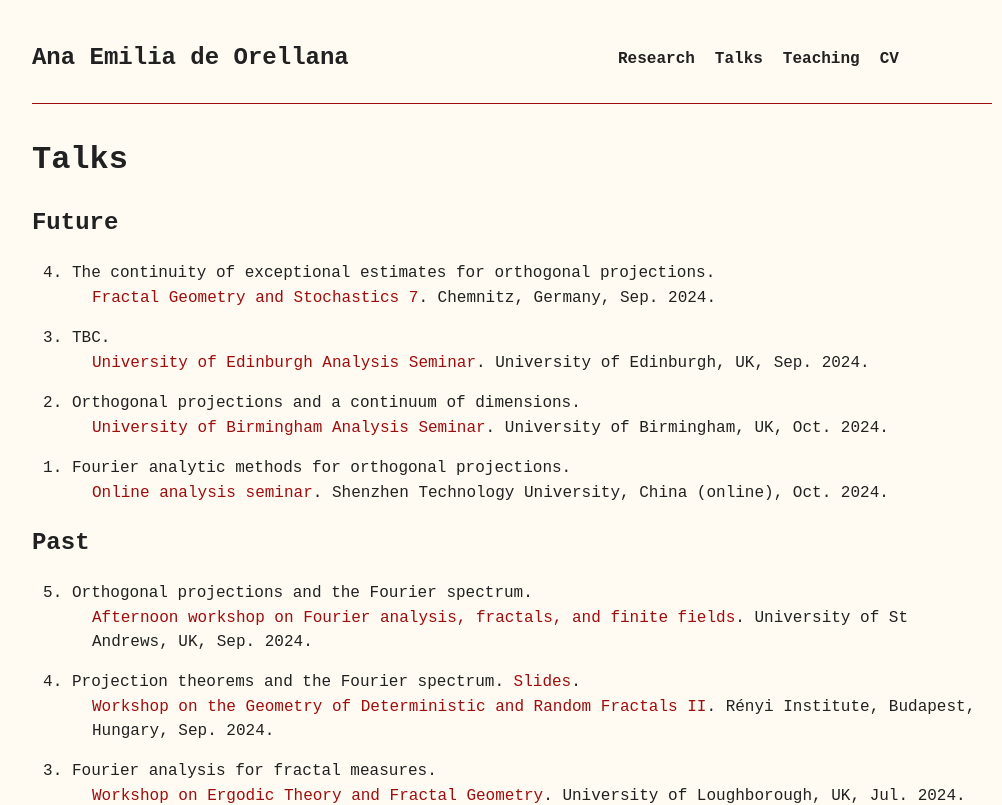
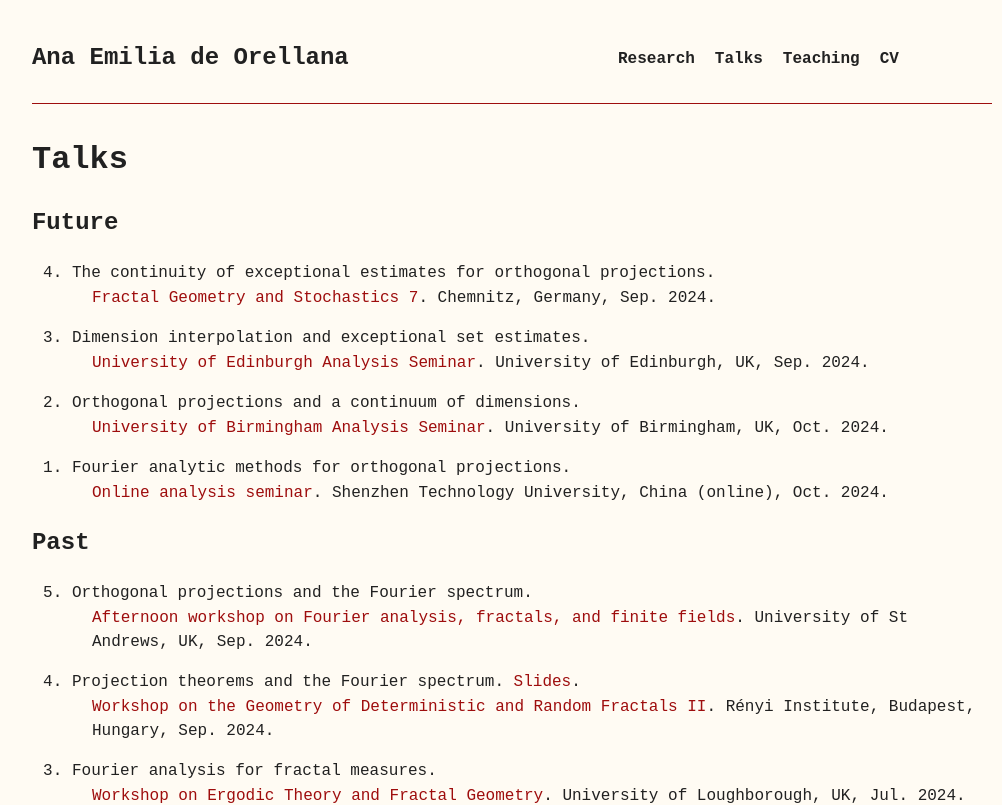
Before and after one commit to AnadeOre/anadeore.github.io, a Next.js app: page /talks in a window 1280 px wide. Shown: the top 805 px of the page, without its empty margins (128-1130 px from the left). Built offline with nearby package versions, Linux system fonts and the light colour scheme.

Commit message:
update talks

```diff
--- a/src/app/talks/page.jsx
+++ b/src/app/talks/page.jsx
@@ -16,7 +16,7 @@ const Teaching = () => {
           when='Sep. 2024'
         />
         <Talk
-          title='TBC.'
+          title='Dimension interpolation and exceptional set estimates.'
           event='University of Edinburgh Analysis Seminar'
           where='University of Edinburgh, UK'
           link='https://blogs.ed.ac.uk/analysis/analysis-seminar/'
```
